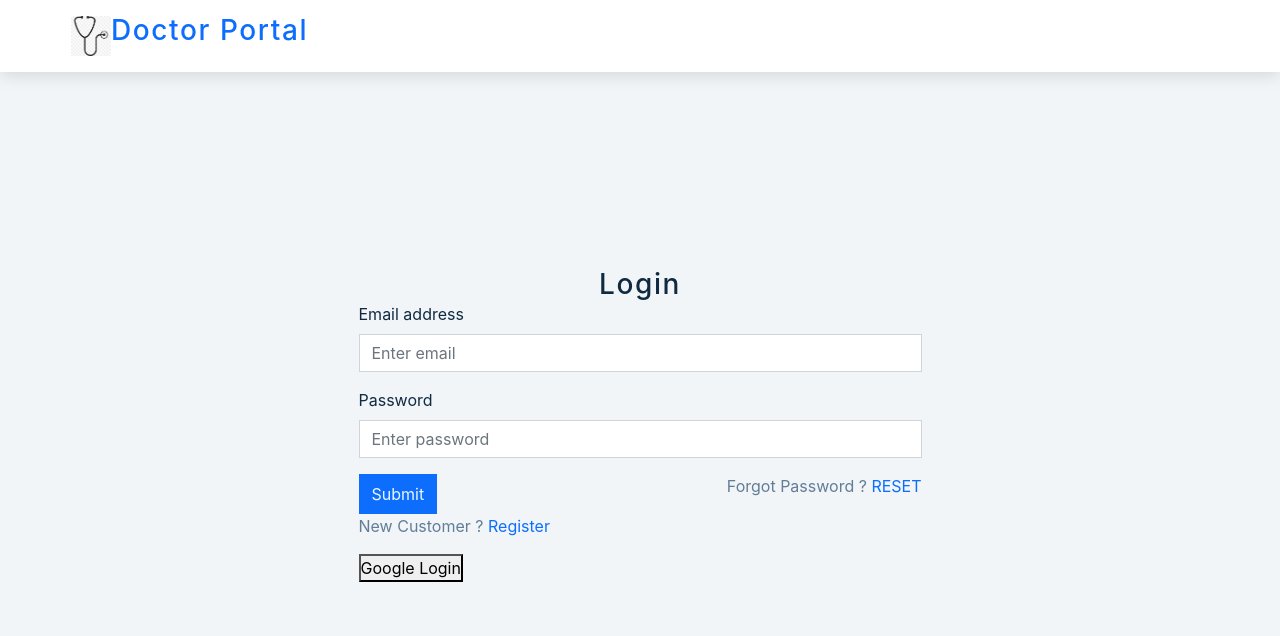
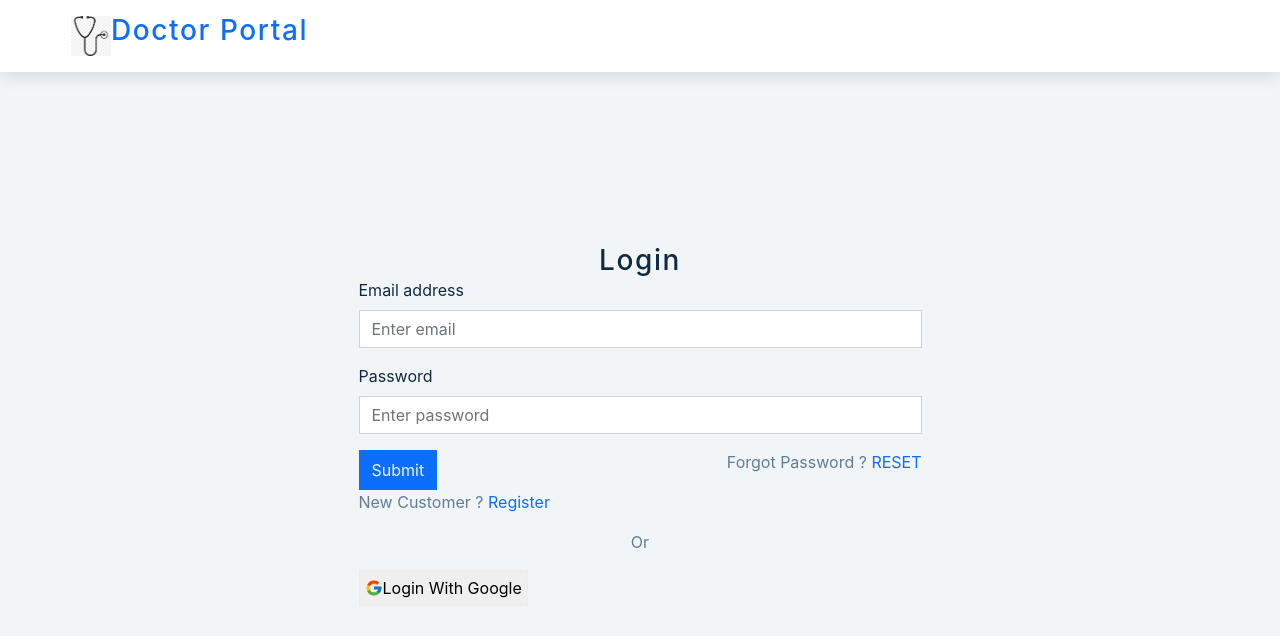
Before and after one commit to Jahid1604091/doctor-appointment-frontend, a React (Vite) app: page /login in a window 1280 px wide. Shown: the top 636 px of the page. Built offline with nearby package versions, Linux system fonts and the light colour scheme; no server answers.

Commit message:
google button change

```diff
--- a/src/pages/Login.jsx
+++ b/src/pages/Login.jsx
@@ -11,6 +11,8 @@ import {
 } from "../slices/userApiSlice";
 import { setCredentials } from "../slices/authSlice";
 import { toast } from "react-hot-toast";
+import {FcGoogle} from 'react-icons/fc';
+import styled from "styled-components";
 
 function Login() {
   const [email, setEmail] = useState("");
@@ -55,6 +57,7 @@ function Login() {
   };
 
   return (
+    <Wrapper>
     <FormContainer>
       <h3 className="text-center my-1">Login</h3>
       <Form onSubmit={handleSubmit}>
@@ -104,10 +107,23 @@ function Login() {
       <p>
         New Customer ? <Link to="/register">Register</Link>
       </p>
-
-      <button onClick={handleLoginGoogle}>Google Login</button>
+      <p className="divider">Or</p>
+      <button onClick={handleLoginGoogle} className="google-btn"> <FcGoogle size={18}/> Login With Google</button>
     </FormContainer>
+    </Wrapper>
   );
 }
 
+const Wrapper = styled.section`
+  .divider{
+    text-align:center;
+  }
+  .google-btn{
+    border:1px solid #ececec;
+    padding:5px;
+    display:flex;
+    align-items:center;
+  }
+
+`
 export default Login;
--- a/src/slices/apiSlice.js
+++ b/src/slices/apiSlice.js
@@ -1,11 +1,9 @@
 import { createApi, fetchBaseQuery } from "@reduxjs/toolkit/query/react";
 const baseQuery = fetchBaseQuery({
 
-  // baseUrl: "https://prussian-blue-monkey-kilt.cyclic.cloud",
-  baseUrl: "http://localhost:5000",
+  baseUrl: "https://prussian-blue-monkey-kilt.cyclic.cloud",
+  // baseUrl: "http://localhost:5000",
   credentials:'include',
-
-
 
 });
 
```
